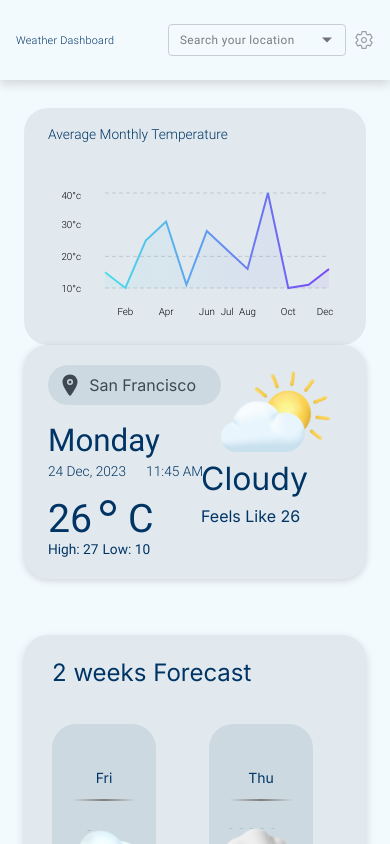
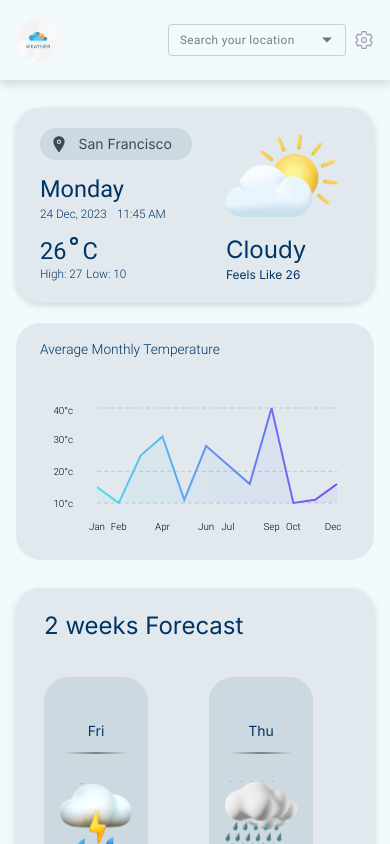
Before and after one commit to Devby-Ali/weather-web-project, a React (Vite) app: page / in a window 390 px wide. Shown: the top 844 px of the page. Built offline with nearby package versions, Linux system fonts and the light colour scheme.

Commit message:
Responsive TemperatureInfo mobile size

```diff
--- a/src/App.tsx
+++ b/src/App.tsx
@@ -1,6 +1,5 @@
 import { useRoutes } from "react-router-dom";
 import routes from "./routes";
-import { ThemeProvider } from "@material-tailwind/react";
 import { useEffect } from "react";
 
 
--- a/src/Components/Navbar/Navbar.tsx
+++ b/src/Components/Navbar/Navbar.tsx
@@ -27,10 +27,10 @@ const Navbar = (): React.JSX.Element => {
     <>
       <header className="relative flex justify-between h-20 bg-lightPrimary dark:bg-darkPrimary shadow-header dark:shadow-dark px-4 sm:px-6 tracking-wide">
         <div className="flex-center gap-x-2">
-          <div className="hidden sm:block w-14 h-14 rounded-full overflow-hidden">
+          <div className="w-11 sm:w-14 h-11 sm:h-14 rounded-full overflow-hidden">
             <img src="/images/image1.jpg" alt="" />
           </div>
-          <span className="text-[11px] sm:text-xs text-darkText dark:text-lightText font-Roboto-light sm:font-Roboto-regular tracking-wide pr-4 text-nowrap">
+          <span className="hidden sm:block text-[11px] sm:text-xs text-darkText dark:text-lightText font-Roboto-light sm:font-Roboto-regular tracking-wide pr-4 text-nowrap">
             Weather Dashboard
           </span>
         </div>
--- a/src/Components/TemperatureInfo/TemperatureInfo.tsx
+++ b/src/Components/TemperatureInfo/TemperatureInfo.tsx
@@ -3,36 +3,38 @@ import { IoLocation } from "react-icons/io5";
 
 const TemperatureInfo = (): React.JSX.Element => {
   return (
-    <section className="flex justify-between w-full lg:w-[607px] h-[234px] px-6 py-5 shadow-custom text-darkText dark:text-lightText mb-7 lg:mb-0 font-Roboto-regular">
+    <section className="flex lg:w-1/2 xl:w-3/7 justify-between px-6 py-5 shadow-custom text-darkText dark:text-lightText  font-Roboto-regular">
       <div>
-        <span className="flex items-center justify-between text-base font-Inter-regular text-[#3D4852] bg-[#CDD9E0] rounded-4xl w-[173px] h-10 pl-2.5 pr-[25px]">
-          <IoLocation className="text-2xl" />
+        <span className="flex items-center justify-between text-sm sm:text-base font-Inter-regular text-[#3D4852] bg-[#CDD9E0] rounded-4xl w-38 sm:w-44 h-8 sm:h-10 pl-2.5 pr-5 sm:pr-6">
+          <IoLocation className="text-lg sm:text-2xl" />
           San Francisco
         </span>
-        <div className="ltr-text mt-2.5">
-          <span className="text-[32px]">Monday</span>
-          <div className="flex text-[14px]/4 font-Roboto-light gap-x-5">
+        <div className="mt-3 sm:mt-3.5">
+          <span className="text-2xl sm:text-[32px]">Monday</span>
+          <div className="flex text-xs sm:text-[14px]/4 font-Roboto-light gap-x-2.5 sm:gap-x-5 mt-0.5 sm:mt-0">
             <span>24 Dec, 2023</span>
             <span>11:45 AM</span>
           </div>
         </div>
-        <div className="ltr-text mt-2">
-          <div className="flex items-center gap-x-2">
-            <span className="text-[40px]">26</span>
-            <span className="inline-block w-4 h-4 rounded-full border-[3px] border-darkText dark:border-lightText mb-4.5 mr-1"></span>
-            <span className="text-[40px]">C</span>
+        <div className="mt-3 sm:mt-3">
+          <div className="flex items-center gap-x-1 sm:gap-x-2">
+            <span className="text-2xl sm:text-[40px]">26</span>
+            <span className="inline-block w-2 sm:w-4 h-2 sm:h-4 rounded-full border-2 sm:border-[3px] border-darkText dark:border-lightText mb-4.5 sm:mr-1"></span>
+            <span className="text-2xl sm:text-[40px]">C</span>
           </div>
-          <div className="flex text-[14px] gap-x-1 -mt-2">
+          <div className="flex text-xs sm:text-[14px] gap-x-1 sm:-mt-1 font-Roboto-light sm:font-Roboto-regular">
             <span>High: 27</span>
             <span>Low: 10</span>
           </div>
         </div>
       </div>
       <div className="flex flex-col items-start max-w-48 mr-3 mt-1.5 font-Inter-regular">
-        <img src="/images/svgs/image7.svg" alt="img" />
-        <div className="-ml-5 mt-[3px] flex flex-col">
-          <span className="text-[32px]/12">Cloudy</span>
-          <span className="mt-[1px]">Feels Like 26</span>
+        <div className="w-28 h-21 sm:h-auto sm:w-auto">
+          <img src="/images/svgs/image7.svg" alt="img" />
+        </div>
+        <div className="sm:-ml-5 mt-4 sm:mt-[3px] flex flex-col">
+          <span className="text-2xl sm:text-[32px]/12">Cloudy</span>
+          <span className="text-xs sm:text-base mt-[1px]">Feels Like 26</span>
         </div>
       </div>
     </section>
--- a/src/Components/WeatherDetails/WeatherDetails.tsx
+++ b/src/Components/WeatherDetails/WeatherDetails.tsx
@@ -76,7 +76,7 @@ const WeatherDetails = (): React.JSX.Element => {
     ],
   };
   return (
-    <section className="flex flex-col justify-between h-[381px] mx-6 mt-7 mb-26 pl-7 pt-6 pb-[26px] bg-stoneCard dark:bg-[#292F45] rounded-3xl text-darkText dark:text-lightText ltr-text font-Inter-regular shadow-weatherDetails">
+    <section className="flex flex-col justify-between h-[381px] mt-7 mb-26 pl-7 pt-6 pb-[26px] bg-stoneCard dark:bg-[#292F45] rounded-3xl text-darkText dark:text-lightText ltr-text font-Inter-regular shadow-weatherDetails">
       <h3 className="text-2xl/7">2 weeks Forecast</h3>
 
       <div>
--- a/src/Pages/Index/Index.tsx
+++ b/src/Pages/Index/Index.tsx
@@ -9,11 +9,13 @@ const Index = (): React.JSX.Element => {
   return (
     <>
       <Navbar />
-      <div className="px-6 flex flex-col lg:flex-row-reverse justify-between gap-x-10 mt-7 *:bg-stoneCard dark:*:bg-[#292F45] *:rounded-3xl">
+      <div className="container">
+      <main className="flex flex-col gap-y-5 lg:flex-row justify-between gap-x-10 mt-7 2xl:mt-10 *:bg-stoneCard dark:*:bg-[#292F45] *:rounded-3xl">
+        <TemperatureInfo />
         <TemperatureChart />
-        <TemperatureInfo />
+      </main>
+        <WeatherDetails />
       </div>
-      <WeatherDetails />
       <Footer />
     </>
   );
--- a/src/index.css
+++ b/src/index.css
@@ -74,7 +74,7 @@
 }
 
 @utility container {
-  @apply mx-auto px-4 lg:px-2.5;
+  @apply mx-auto px-4 2xl:px-16 xl:max-w-[1400px] 2xl:max-w-[1700px];
 }
 
 @theme {
```
